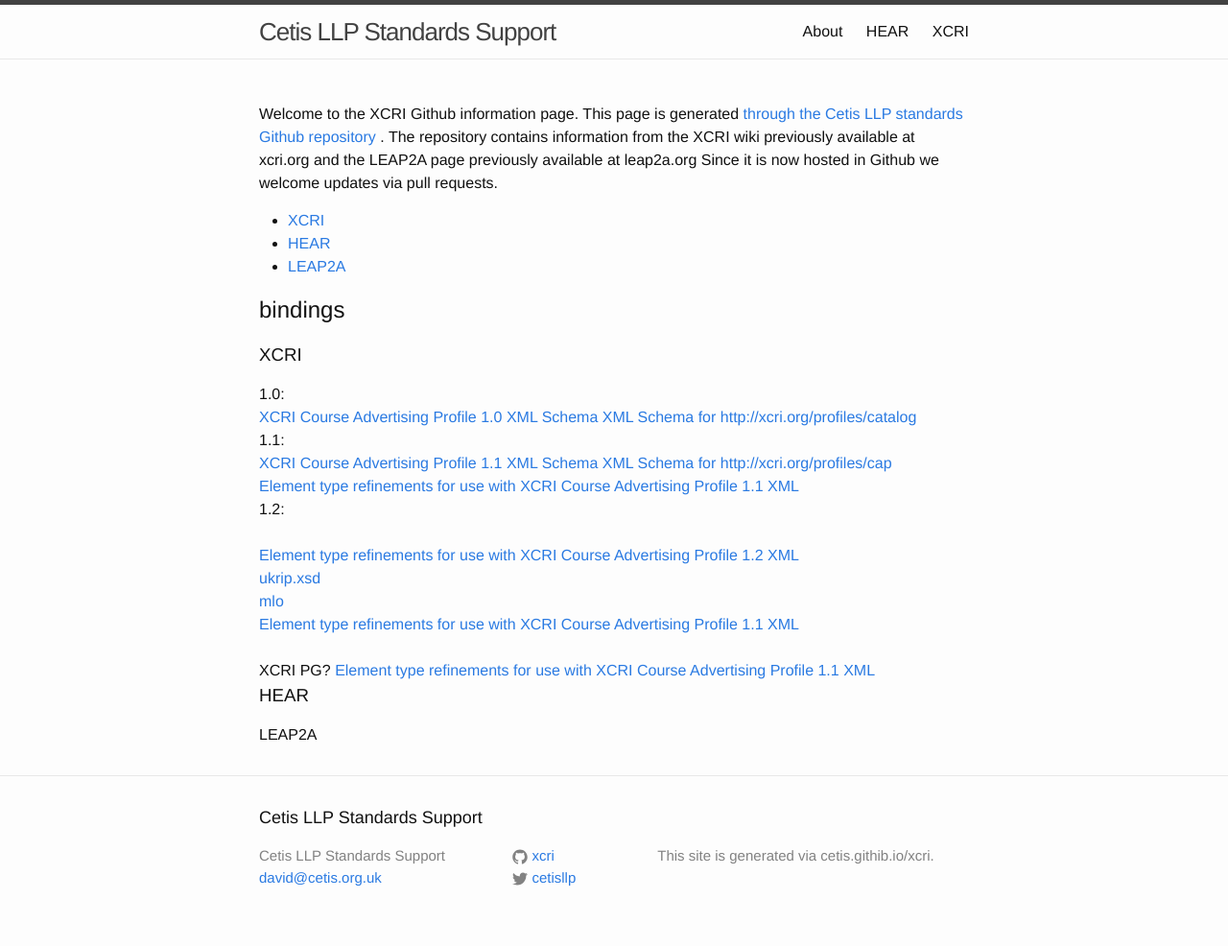
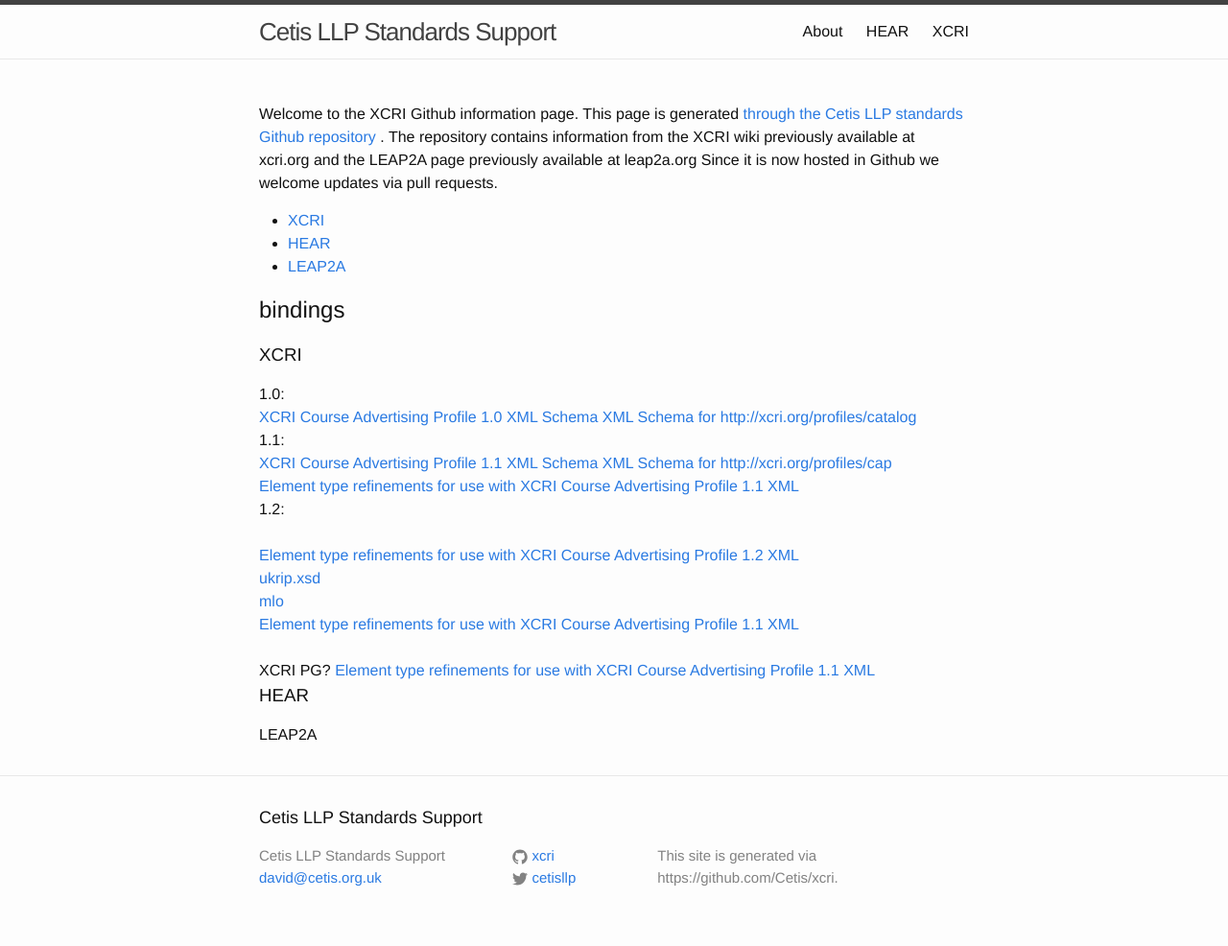
Before and after one commit to Cetis/xcri, a Jekyll site: the page built from index.html, in a window 1280 px wide. Shown: the whole page at 96% size. Built offline with Jekyll 4.4.1, drawn with Linux system fonts in a browser that asks for light colours.

Commit message:
url change in config file

```diff
--- a/_config.yml
+++ b/_config.yml
@@ -2,7 +2,7 @@
 title: Cetis LLP Standards Support
 email: david@cetis.org.uk
 description: > # this means to ignore newlines until "baseurl:"
-  This site is generated via cetis.githib.io/xcri.
+  This site is generated via https://github.com/Cetis/xcri.
 baseurl: "" # the subpath of your site, e.g. /blog/
 url: "https://github.com/Cetis/xcri" # the base hostname & protocol for your site
 twitter_username: cetisllp
--- a/_includes/head.html
+++ b/_includes/head.html
@@ -6,6 +6,6 @@
     <title>{% if page.title %}{{ page.title }}{% else %}{{ site.title }}{% endif %}</title>
     <meta name="description" content="{{ site.description }}">
 
-    <link rel="stylesheet" href="{{ "/css/main.css" | prepend: site.baseurl }}">
+    <link rel="stylesheet" href="{{ "https://github.com/Cetis/xcri/css/main.css" | prepend: site.baseurl }}">
     <link rel="canonical" href="{{ page.url | replace:'index.html','' | prepend: site.baseurl | prepend: site.url }}">
 </head>
```
